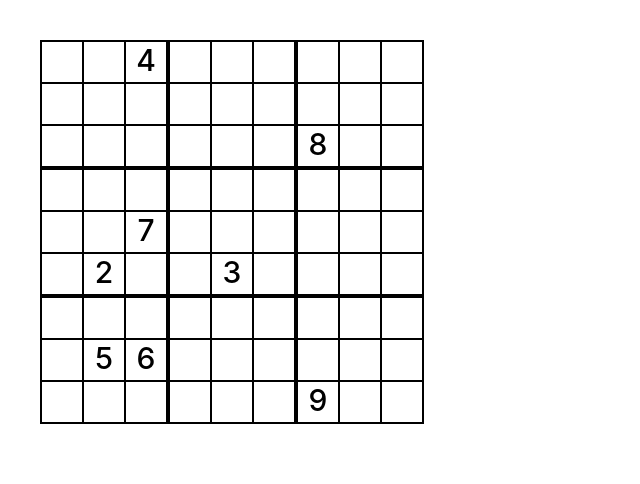
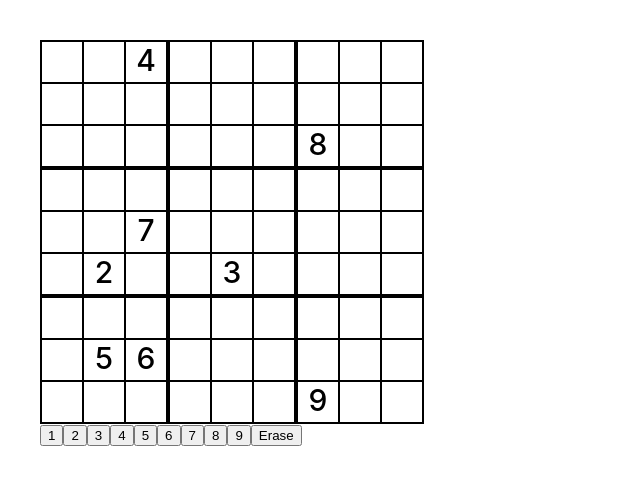
Before and after one commit to coostenbrug/react-sudoku, a React (Create React App) app: page / in a window 1280 px wide. Shown: the top 484 px of the page, without its empty margins (0-640 px from the left). Built offline with nearby package versions, Linux system fonts and the light colour scheme.

Commit message:
adds control panel and num buttons

```diff
--- a/src/App.js
+++ b/src/App.js
@@ -1,7 +1,11 @@
 import React from 'react';
 import styled from "styled-components"
-import { Sudoku} from './components/sudoku';
+import { Sudoku } from './components/sudoku';
 import './App.css';
+
+const PageWrapper = styled.div({
+  padding: "40px"
+})
 
 const sudokuData = {
   width: 9,
@@ -32,10 +36,6 @@ const sudokuData = {
   ],
 }
 
-const PageWrapper = styled.div({
-  padding: "40px"
-})
-
 function App() {
   return (
     <PageWrapper>
--- /dev/null
+++ b/src/components/sudoku/ControlButton.js
@@ -0,0 +1,7 @@
+import styled from "styled-components"
+
+const ControlButton = styled.button({
+
+})
+
+export default ControlButton
--- /dev/null
+++ b/src/components/sudoku/ControlPanel.js
@@ -0,0 +1,28 @@
+import styled from "styled-components"
+import React from "react"
+import ControlButton from "./ControlButton"
+
+const ControlPanelWrapper = styled.div({
+
+})
+
+const ControlPanel = ({handleOnClick}) => (
+    <ControlPanelWrapper>
+        <ControlButton onClick={(e)=>handleOnClick(e,1)}>1</ControlButton>
+        <ControlButton onClick={(e)=>handleOnClick(e,2)}>2</ControlButton>
+        <ControlButton onClick={(e)=>handleOnClick(e,3)}>3</ControlButton>
+        <ControlButton onClick={(e)=>handleOnClick(e,4)}>4</ControlButton>
+        <ControlButton onClick={(e)=>handleOnClick(e,5)}>5</ControlButton>
+        <ControlButton onClick={(e)=>handleOnClick(e,6)}>6</ControlButton>
+        <ControlButton onClick={(e)=>handleOnClick(e,7)}>7</ControlButton>
+        <ControlButton onClick={(e)=>handleOnClick(e,8)}>8</ControlButton>
+        <ControlButton onClick={(e)=>handleOnClick(e,9)}>9</ControlButton>
+        <ControlButton onClick={(e)=>handleOnClick(e,"Erase")}>Erase</ControlButton>
+    </ControlPanelWrapper>
+)
+
+ControlPanel.defaultProps = {
+    handleOnClick: () => {}
+}
+
+export default ControlPanel
--- a/src/components/sudoku/Sudoku.js
+++ b/src/components/sudoku/Sudoku.js
@@ -1,42 +1,6 @@
 import React from "react"
-import CellGroup from "./CellGroup"
-import Cell from "./Cell"
-import styled from "styled-components"
-
-const SudokuBoard = styled.div({})
-
-const mapCells = (data,gri,gci,i,passToCell) => {
-    let elementArray = new Array(data.groupWidth)
-    for (let j = 0; j < data.groupWidth; j++) {
-        let x = data.groupHeight*gri+i
-        let y = data.groupWidth*gci+j
-        elementArray[j] = (
-            <Cell
-              key={`Cell ${x},${y}`}
-              xLoc={x}
-              yLoc={y}
-              value={passToCell.values[x][y]}
-              handleMouseDown={passToCell.handleMouseDown}
-              handleMouseEnter={passToCell.handleMouseEnter}
-              selected={passToCell.selected[x][y]}
-              locked={passToCell.locked[x][y]}
-            />
-        )
-    }
-    return elementArray
-}
-
-const mapCellRows = (data,gri,gci,passToCell) => {
-    let elementArray = new Array(data.groupHeight)
-    for (let i = 0; i < data.groupHeight; i++) {
-        elementArray[i] = (
-            <div style={{display: "flex"}} key={`CellRow ${gri}:${i}`}>
-                {mapCells(data,gri,gci,i,passToCell)}
-            </div>
-        )
-    }
-    return elementArray
-}
+import SudokuBoard from "./SudokuBoard"
+import ControlPanel from "./ControlPanel"
 
 const Sudoku = ({data}) => {
 
@@ -89,7 +53,7 @@ const Sudoku = ({data}) => {
         setValues(newValues)
     }
 
-    const handleKeyDown = (e) => {
+    const handleKeyDown = e => {
         if(e.key in [1,2,3,4,5,6,7,8,9]) {
             setSelectedCellValues(e.key)
         } else if (e.key === "Delete" || e.key === "Backspace") {
@@ -97,7 +61,15 @@ const Sudoku = ({data}) => {
         }
     }
 
-    const passToCell = {
+    const handleControlPanelClick = (e, code) => {
+        if(code in [1,2,3,4,5,6,7,8,9]) {
+            setSelectedCellValues(code)
+        } else if (code === "Erase") {
+            setSelectedCellValues("")
+        }
+    }
+
+    const cellData = {
         handleMouseDown: handleCellMouseDown,
         handleMouseEnter: handleCellMouseEnter,
         selected,
@@ -105,19 +77,18 @@ const Sudoku = ({data}) => {
         locked: data.locked
     }
 
-    return (
-        <SudokuBoard>
-            {[...Array(data.height/data.groupHeight)].map((e,gri)=>(
-                <div style={{display: "flex"}} key={`GroupRow ${gri}`}>
-                    {[...Array(data.width/data.groupHeight)].map((e,gci)=>(
-                        <CellGroup key={`Group r:${gri},c:${gci}`}>
-                            {mapCellRows(data,gri,gci, passToCell)}
-                        </CellGroup>
-                    ))}
-                </div>
-            ))}
-        </SudokuBoard>
-    )
-}
+    const boardData = {
+        height: data.height,
+        groupHeight: data.groupHeight,
+        width: data.width,
+        groupWidth: data.groupWidth
+    }
+
+    return(
+    <div>
+        <SudokuBoard boardData={boardData} cellData={cellData}/>
+        <ControlPanel handleOnClick={handleControlPanelClick}/>
+    </div>
+)}
 
 export default Sudoku
--- /dev/null
+++ b/src/components/sudoku/SudokuBoard.js
@@ -0,0 +1,72 @@
+import React from "react"
+import CellGroup from "./CellGroup"
+import Cell from "./Cell"
+import styled from "styled-components"
+
+const SudokuBoardWrap = styled.div({})
+
+const SudokuBoard = ({boardData, cellData}) => {
+    const {
+        height,
+        groupHeight,
+        width,
+        groupWidth,
+    } = boardData
+
+    const {
+        values,
+        selected,
+        locked,
+        handleMouseDown,
+        handleMouseEnter
+    } = cellData
+
+    const mapCells = (gri,gci,i) => {
+        let elementArray = new Array(boardData.groupWidth)
+        for (let j = 0; j < boardData.groupWidth; j++) {
+            let x = boardData.groupHeight*gri+i
+            let y = boardData.groupWidth*gci+j
+            elementArray[j] = (
+                <Cell
+                  key={`Cell ${x},${y}`}
+                  xLoc={x}
+                  yLoc={y}
+                  value={values[x][y]}
+                  selected={selected[x][y]}
+                  locked={locked[x][y]}
+                  handleMouseDown={handleMouseDown}
+                  handleMouseEnter={handleMouseEnter}
+                />
+            )
+        }
+        return elementArray
+    }
+
+    const mapCellRows = (gri,gci) => {
+        let elementArray = new Array(groupHeight)
+        for (let i = 0; i < groupHeight; i++) {
+            elementArray[i] = (
+                <div style={{display: "flex"}} key={`CellRow ${gri}:${i}`}>
+                    {mapCells(gri,gci,i)}
+                </div>
+            )
+        }
+        return elementArray
+    }
+
+    return (
+        <SudokuBoardWrap>
+            {[...Array(height/groupHeight)].map((e,gri)=>(
+                <div style={{display: "flex"}} key={`GroupRow ${gri}`}>
+                    {[...Array(width/groupWidth)].map((e,gci)=>(
+                        <CellGroup key={`Group r:${gri},c:${gci}`}>
+                            {mapCellRows(gri,gci,cellData)}
+                        </CellGroup>
+                    ))}
+                </div>
+            ))}
+        </SudokuBoardWrap>
+    )
+}
+
+export default SudokuBoard
--- a/src/components/sudoku/index.js
+++ b/src/components/sudoku/index.js
@@ -1,3 +1,8 @@
 export { default as Cell } from "./Cell"
 export { default as CellGroup } from "./CellGroup"
+export { default as SudokuBoard } from "./SudokuBoard"
+
+export { default as ControlButton } from "./ControlButton"
+export { default as ControlPanel } from "./ControlButton"
+
 export { default as Sudoku } from "./Sudoku"
```
